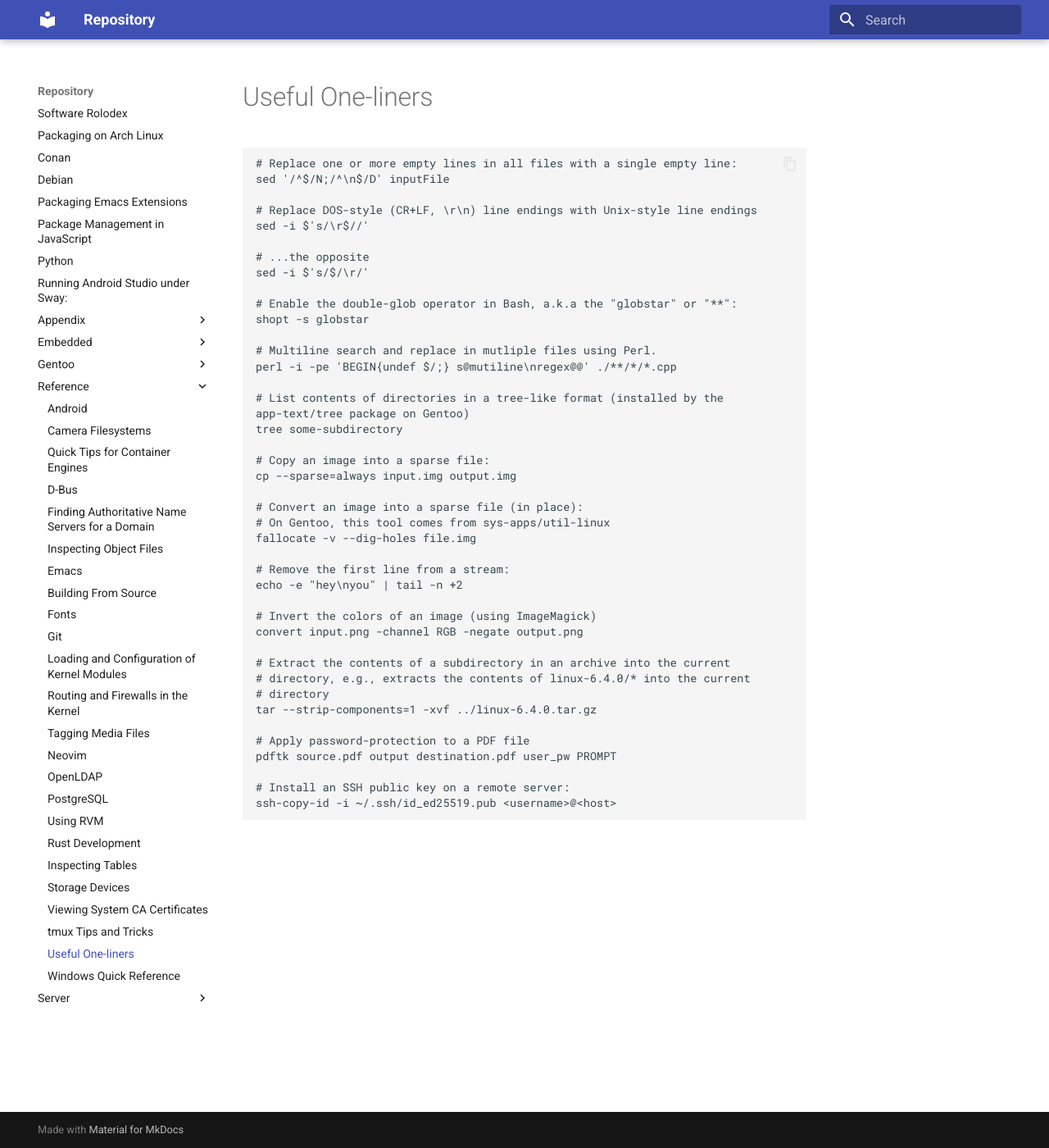
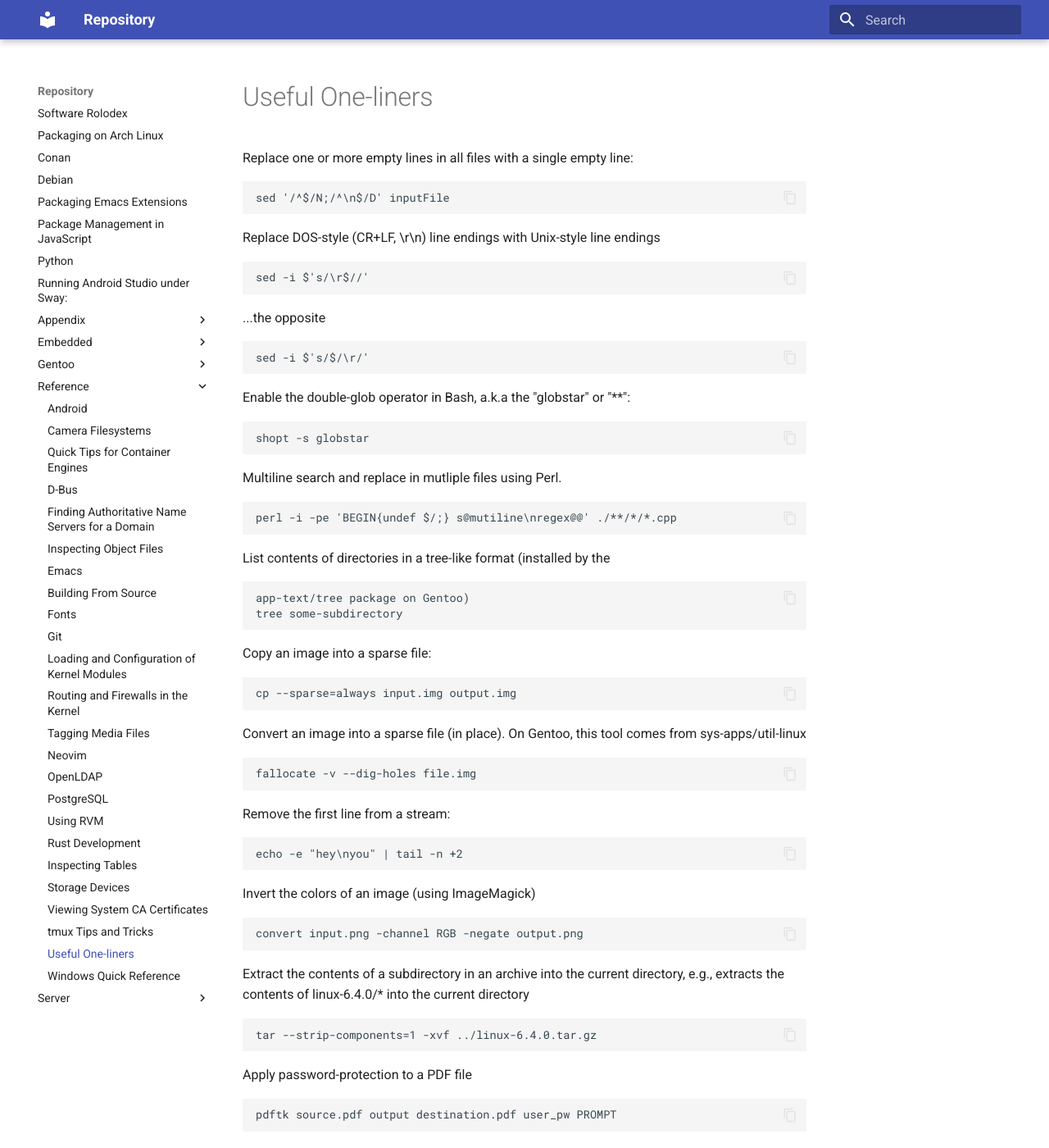
Before and after one commit to AmateurECE/twardyece-repository, an MkDocs documentation site: the page built from docs/Reference/UsefulOneliners.md, in a window 1280 px wide and 1400 px high. Shown: the whole window at 82% size. Built offline with MkDocs 1.6.1 and Material for MkDocs 9.7.7, drawn with Linux system fonts in a browser that asks for light colours; part of the change alters nothing that is shown; some of the changed text lies outside the part shown.

Commit message:
UsefulOneliners: Reformat and append

````diff
--- a/docs/Reference/UsefulOneliners.md
+++ b/docs/Reference/UsefulOneliners.md
@@ -2,47 +2,77 @@
 title: Useful One-liners
 ---
 
+Replace one or more empty lines in all files with a single empty line:
 ```
-# Replace one or more empty lines in all files with a single empty line:
 sed '/^$/N;/^\n$/D' inputFile
+```
 
-# Replace DOS-style (CR+LF, \r\n) line endings with Unix-style line endings
+Replace DOS-style (CR+LF, \r\n) line endings with Unix-style line endings
+```
 sed -i $'s/\r$//'
+```
 
-# ...the opposite
+...the opposite
+```
 sed -i $'s/$/\r/'
+```
 
-# Enable the double-glob operator in Bash, a.k.a the "globstar" or "**":
+Enable the double-glob operator in Bash, a.k.a the "globstar" or "**":
+```
 shopt -s globstar
+```
 
-# Multiline search and replace in mutliple files using Perl.
+Multiline search and replace in mutliple files using Perl.
+```
 perl -i -pe 'BEGIN{undef $/;} s@mutiline\nregex@@' ./**/*/*.cpp
+```
 
-# List contents of directories in a tree-like format (installed by the
+List contents of directories in a tree-like format (installed by the
+```
 app-text/tree package on Gentoo)
 tree some-subdirectory
+```
 
-# Copy an image into a sparse file:
+Copy an image into a sparse file:
+```
 cp --sparse=always input.img output.img
+```
 
-# Convert an image into a sparse file (in place):
-# On Gentoo, this tool comes from sys-apps/util-linux
+Convert an image into a sparse file (in place). On Gentoo, this tool comes from
+sys-apps/util-linux
+```
 fallocate -v --dig-holes file.img
+```
 
-# Remove the first line from a stream:
+Remove the first line from a stream:
+```
 echo -e "hey\nyou" | tail -n +2
+```
 
-# Invert the colors of an image (using ImageMagick)
+Invert the colors of an image (using ImageMagick)
+```
 convert input.png -channel RGB -negate output.png
+```
 
-# Extract the contents of a subdirectory in an archive into the current
-# directory, e.g., extracts the contents of linux-6.4.0/* into the current
-# directory
+Extract the contents of a subdirectory in an archive into the current
+directory, e.g., extracts the contents of linux-6.4.0/* into the current
+directory
+```
 tar --strip-components=1 -xvf ../linux-6.4.0.tar.gz
+```
 
-# Apply password-protection to a PDF file
+Apply password-protection to a PDF file
+```
 pdftk source.pdf output destination.pdf user_pw PROMPT
+```
 
-# Install an SSH public key on a remote server:
+Install an SSH public key on a remote server:
+```
 ssh-copy-id -i ~/.ssh/id_ed25519.pub <username>@<host>
 ```
+
+Copy a partition over SSH:
+```
+ssh user@remote "dd if=/dev/sda | gzip -1 -" \
+  | dd of=image.img.gz status=progress
+```
````
